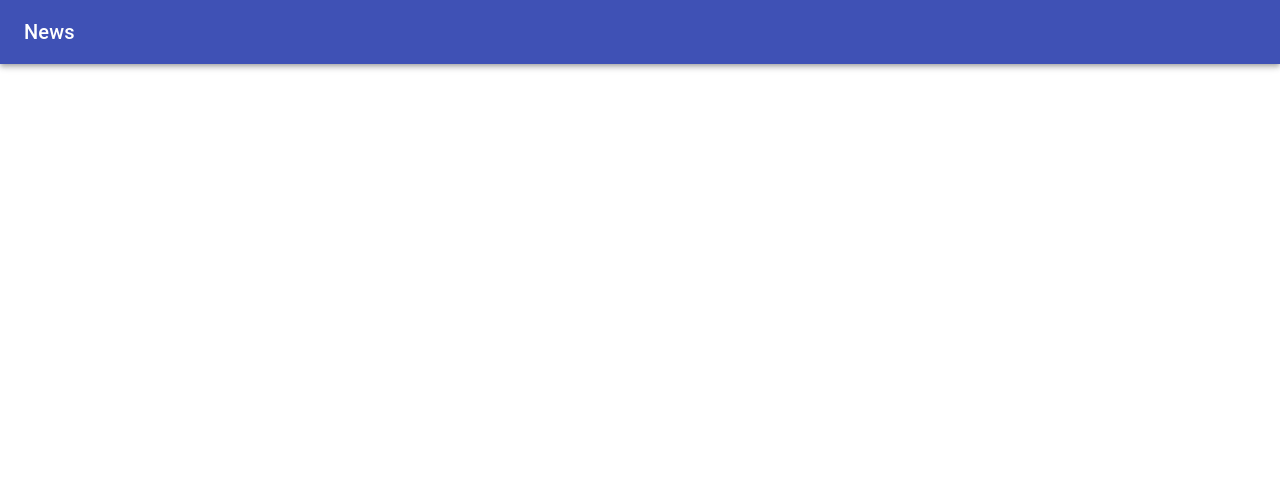
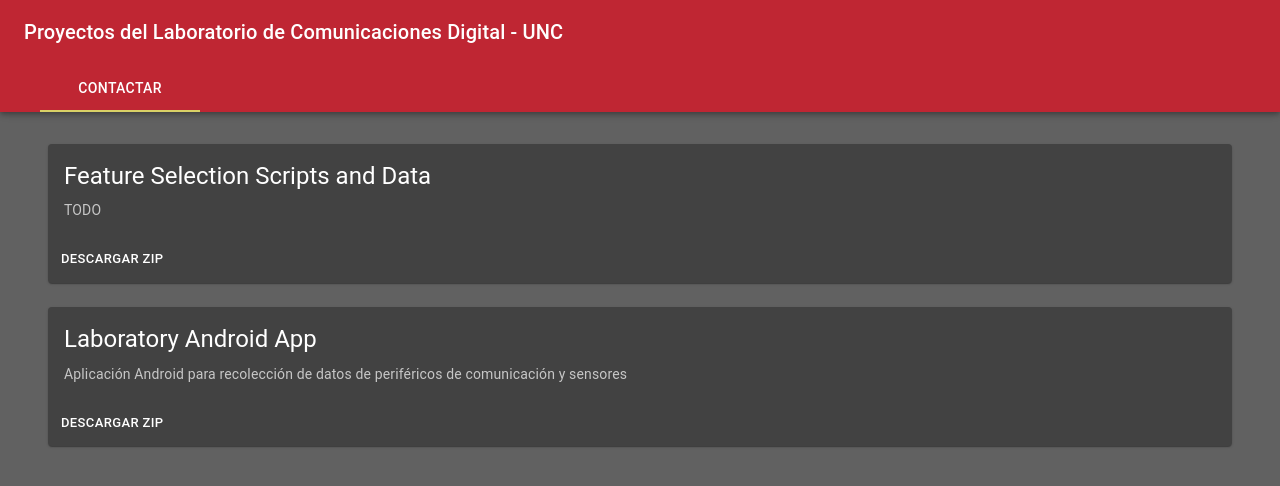
Before and after one commit to LCD-UNC/home, a React (Create React App) app: page / in a window 1280 px wide. Shown: the top 486 px of the page. Built offline with nearby package versions, Linux system fonts and the light colour scheme.

Commit message:
LCD colors, added 2 repo cards

```diff
--- a/src/App.js
+++ b/src/App.js
@@ -1,19 +1,99 @@
-import Button from '@material-ui/core/Button';
+import React from 'react';
+import { makeStyles } from '@material-ui/core/styles';
 import AppBar from '@material-ui/core/AppBar';
 import Toolbar from '@material-ui/core/Toolbar';
+import Grid from '@material-ui/core/Grid';
 import Typography from '@material-ui/core/Typography';
+import { Container, Tab, Tabs, ThemeProvider } from '@material-ui/core';
+import RepoCard from './RepoCard';
+import { createMuiTheme } from '@material-ui/core/styles';
+import grey from '@material-ui/core/colors/grey';
+import ProjectTab from './ProjectTab';
+
+const theme = createMuiTheme({
+  palette: {
+    type: "dark",
+    primary: {
+        main: '#BF2633',
+    },
+    secondary: {
+        main: '#D9D166'
+    }
+  },
+});
+
+const useStyles = makeStyles((theme) => ({
+    root: {
+        flexGrow: 1,
+    },
+    mainContainer: {
+        backgroundColor: grey[700],
+        height: '100%',
+        marginBottom: '0px'
+    },
+    contentContainer: {
+        paddingTop: '120px'
+    },
+    appBar: {
+        textAlign: 'center'
+    },
+    paper: {
+        padding: theme.spacing(2),
+        textAlign: 'center',
+        color: theme.palette.text.secondary,
+    },
+}));
+
+function a11yProps(index) {
+    return {
+      id: `scrollable-force-tab-${index}`,
+      'aria-controls': `scrollable-force-tabpanel-${index}`,
+    };
+  }
 
 function App() {
 
+    const classes = useStyles();
+    const [value, setValue] = React.useState(0);
+
+    const handleChange = (event, newValue) => {
+        setValue(newValue);
+    };
+
     return (
-    <AppBar position="static">
-      <Toolbar>
+        <div className={classes.mainContainer}>
+            <ThemeProvider theme={ theme }>
+            <AppBar position="fixed">
+                <Toolbar variant="regular" className={classes.appBar}>
                     <Typography variant="h6" >
-          News
+                        Proyectos del Laboratorio de Comunicaciones Digital - UNC
                     </Typography>
                 </Toolbar>
+                <Tabs value={value} onChange={handleChange} variant="scrollable"
+                        scrollButtons="on">
+
+                    <Tab label="ContactAR" {...a11yProps(0)} />
+                </Tabs>
             </AppBar>
 
+
+            <Container maxWidth="xl" className={classes.contentContainer}>
+
+                <ProjectTab value={value} index={0}>
+                    <Grid container spacing={3}>
+                        <RepoCard image="" title="Feature Selection Scripts and Data" description="TODO"
+                            zipUrl="https://github.com/LCD-UNC/contactar_feature_selection/archive/master.zip"
+                            githubUrl="https://github.com/LCD-UNC/contactar_feature_selection" />
+
+                        <RepoCard image="" title="Laboratory Android App" description="Aplicación Android para recolección de datos de periféricos de comunicación y sensores"
+                            zipUrl="https://github.com/LCD-UNC/contactar_laboratory_android_app/archive/master.zip"
+                            githubUrl="https://github.com/LCD-UNC/contactar_laboratory_android_app" />
+                    </Grid>
+                </ProjectTab>
+
+            </Container>
+            </ThemeProvider>
+        </div>
     );
 }
 
--- /dev/null
+++ b/src/ProjectTab.js
@@ -0,0 +1,30 @@
+import React, { Component } from 'react';
+import PropTypes from 'prop-types';
+import Box from '@material-ui/core/Box';
+import Typography from '@material-ui/core/Typography';
+
+class ProjectTab extends Component {
+    render() {
+        const { children, value, index } = this.props;
+
+        return (
+            <div role="tabpanel" hidden={value !== index}
+                    id={`scrollable-force-tabpanel-${index}`}
+                    aria-labelledby={`scrollable-force-tab-${index}`}>
+                {value === index && (
+                    <Box p={3}>
+                        <Typography>{children}</Typography>
+                    </Box>
+                )}
+            </div>
+        );
+    }
+}
+
+ProjectTab.propTypes = {
+    children: PropTypes.node,
+    index: PropTypes.any.isRequired,
+    value: PropTypes.any.isRequired,
+};
+
+export default ProjectTab;
--- /dev/null
+++ b/src/RepoCard.js
@@ -0,0 +1,45 @@
+import React, { Component } from 'react';
+import Grid from '@material-ui/core/Grid';
+import Card from '@material-ui/core/Card';
+import CardActionArea from '@material-ui/core/CardActionArea';
+import CardActions from '@material-ui/core/CardActions';
+import CardContent from '@material-ui/core/CardContent';
+import CardMedia from '@material-ui/core/CardMedia';
+import Button from '@material-ui/core/Button';
+import Typography from '@material-ui/core/Typography';
+
+
+class RepoCard extends Component {
+
+    render() {
+        const {image, title, description, zipUrl, githubUrl} = this.props;
+        return (
+            <Grid item xs={12} xl={3}>
+                <Card >
+                    <CardActionArea target="_blank" href={ githubUrl }>
+                        {image !== "" && (
+                        <CardMedia component="img" alt={ title } height="140"
+                                    image={ image }
+                                    title={ title } />)}
+                        <CardContent>
+                            <Typography gutterBottom variant="h5" component="h2">
+                                { title }
+                            </Typography>
+                            <Typography variant="body2" color="textSecondary" component="p">
+                                { description }
+                            </Typography>
+                        </CardContent>
+                    </CardActionArea>
+                    <CardActions>
+                        <Button size="small" target="_blank" href={ zipUrl }>
+                            Descargar ZIP
+                        </Button>
+                    </CardActions>
+                </Card>
+            </Grid>
+        )
+    }
+
+}
+
+export default RepoCard;
--- a/src/index.css
+++ b/src/index.css
@@ -7,6 +7,10 @@
   -moz-osx-font-smoothing: grayscale;
 }
 
+html, body, #root, #root>div {
+  height: 100%
+}
+
 code {
   font-family: source-code-pro, Menlo, Monaco, Consolas, 'Courier New',
     monospace;
```
Lines whose indentation alone changed are shown as unchanged.
